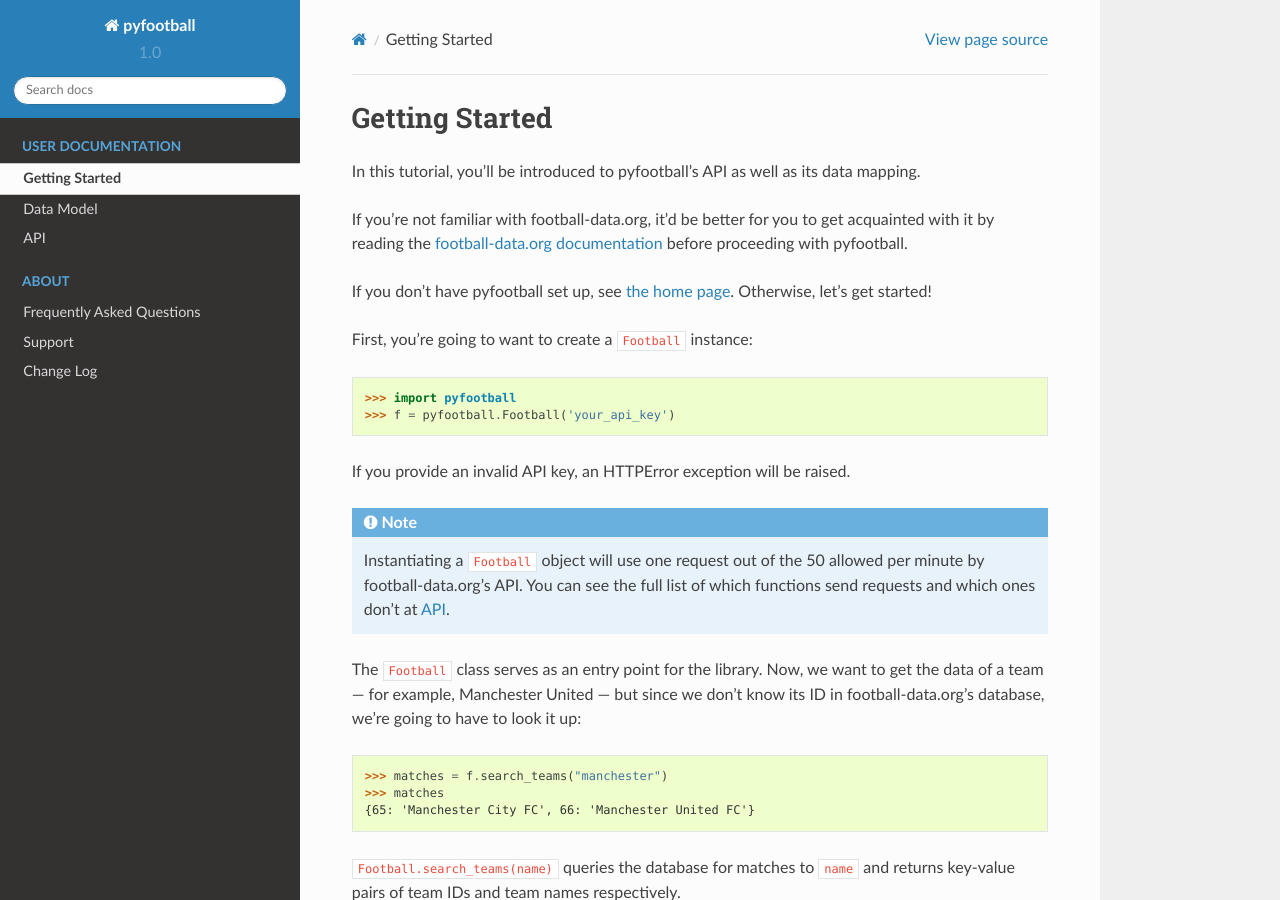
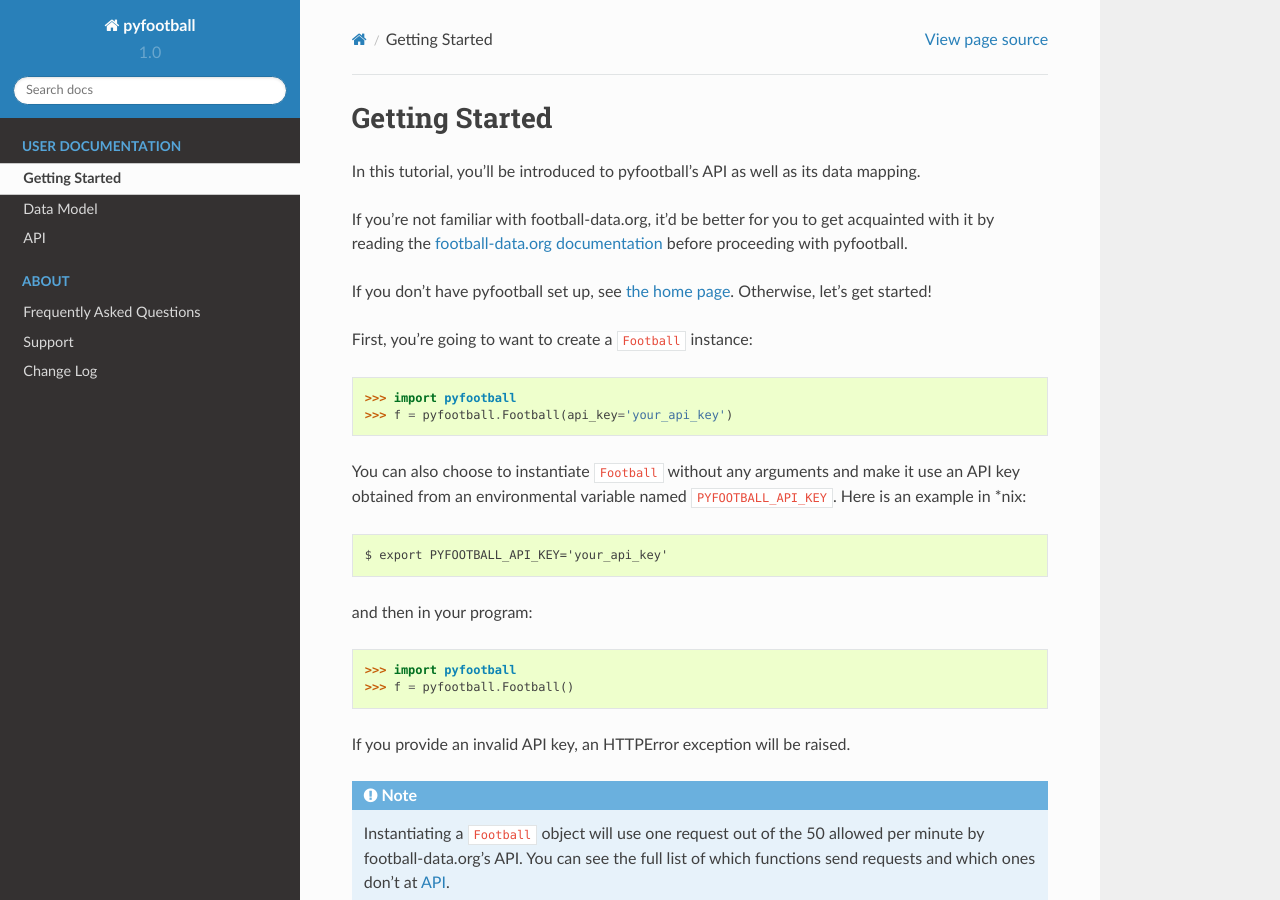
Before and after one commit to timorthi/pyfootball, a Sphinx documentation site: the page built from docs/pages/getting_started.rst, in a window 1280 px wide and 900 px high. Built offline with Sphinx 7.4.7 and the Read the Docs theme 2.0.0, drawn with Linux system fonts in a browser that asks for light colours.

Commit message:
Updated docs to reflect changes in Football

```diff
--- a/docs/conf.py
+++ b/docs/conf.py
@@ -62,7 +62,7 @@
 # The short X.Y version.
 version = '1.0'
 # The full version, including alpha/beta/rc tags.
-release = '1.0.0'
+release = '1.0.1'
 
 # The language for content autogenerated by Sphinx. Refer to documentation
 # for a list of supported languages.
--- a/docs/index.rst
+++ b/docs/index.rst
@@ -26,7 +26,7 @@
 Example Usage
 --------------
     >>> import pyfootball
-    >>> f = pyfootball.Football('your_api_key')
+    >>> f = pyfootball.Football(api_key='your_api_key')
     >>> bayern = f.get_team(5)
     >>> bayern.market_value
     582,225,000 €
--- a/docs/pages/changelog.rst
+++ b/docs/pages/changelog.rst
@@ -1,5 +1,10 @@
 Change Log
 ============
+1.0.1 (2016.10.19)
+--------------------
+* **[FEATURE]** The ``Football`` object now uses either a kwarg or an envvar to obtain an API key.
+* **[FIX]** Fixed models not returning expected data types.
+
 1.0.0 (2016.10.17)
 --------------------
 * Initial release! :)
--- a/docs/pages/data_model.rst
+++ b/docs/pages/data_model.rst
@@ -6,7 +6,7 @@
 ::
 
     >>> import pyfootball
-    >>> f = pyfootball.Football('your_api_key')
+    >>> f = pyfootball.Football(api_key='your_api_key')
     >>> my_team = f.get_team(5)
     >>> my_team.name
     FC Bayern München
--- a/docs/pages/getting_started.rst
+++ b/docs/pages/getting_started.rst
@@ -10,7 +10,20 @@
 ::
 
     >>> import pyfootball
-    >>> f = pyfootball.Football('your_api_key')
+    >>> f = pyfootball.Football(api_key='your_api_key')
+
+You can also choose to instantiate ``Football`` without any arguments and make
+it use an API key obtained from an environmental variable named
+``PYFOOTBALL_API_KEY``. Here is an example in \*nix:
+::
+
+    $ export PYFOOTBALL_API_KEY='your_api_key'
+
+and then in your program:
+::
+
+    >>> import pyfootball
+    >>> f = pyfootball.Football()
 
 If you provide an invalid API key, an HTTPError exception will be raised.
 
```
